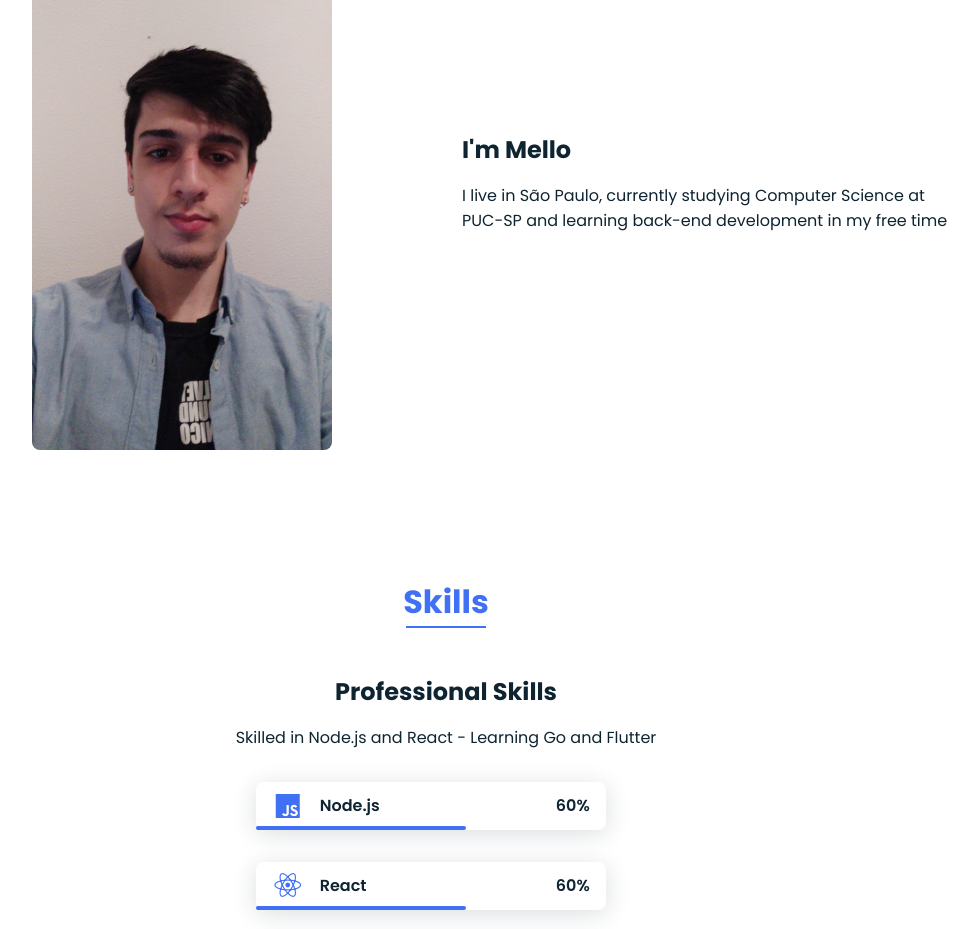
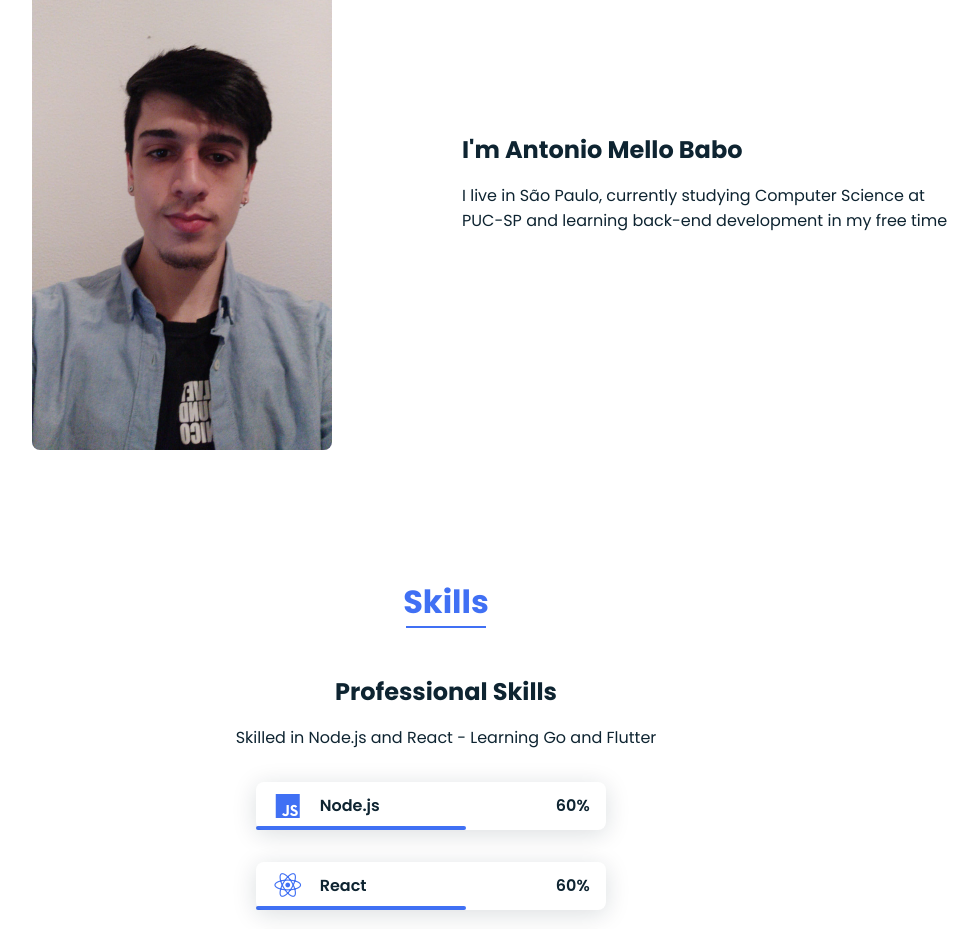
Before and after one commit to MelloTonio/Mello-Portfolio, a React (Create React App) app: page / in a window 1280 px wide. Shown: the part 1060-1989 px from the top of the page, without its empty margins (194-1172 px from the left). Built offline with nearby package versions, Linux system fonts and the light colour scheme; no server answers.

Commit message:
refactor: name

```diff
--- a/src/components/About/About.js
+++ b/src/components/About/About.js
@@ -17,7 +17,7 @@ const About = () => {
 
                 <div>
                     <Fade top>
-                    <h2 className="about__subtitle">I'm Mello</h2>
+                    <h2 className="about__subtitle">I'm Antonio Mello Babo</h2>
                     <p className="about__text">I live in São Paulo, currently studying Computer Science at PUC-SP and learning back-end development in my free time</p>
                     </Fade>
                 </div>
```
